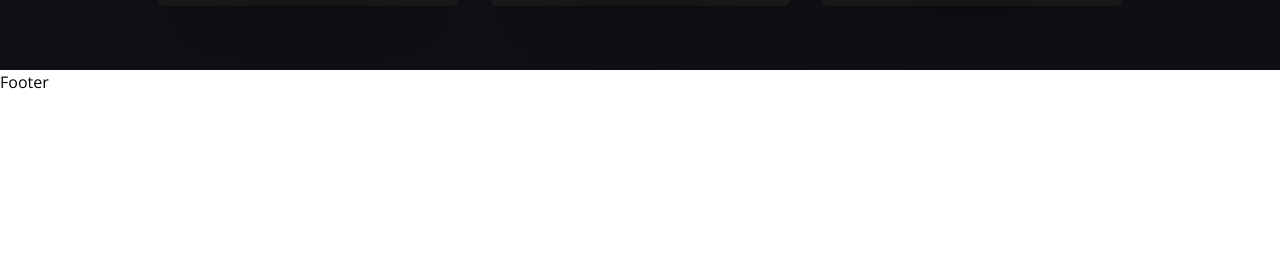
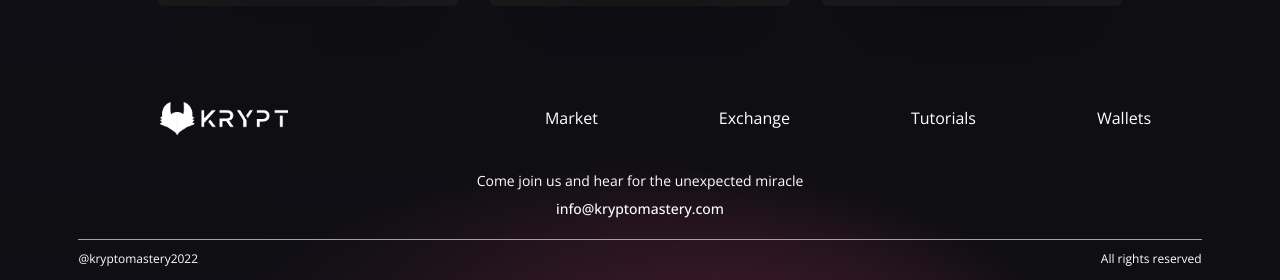
Before and after one commit to omkarg01/project_web3.0, a React (Vite) app in the folder client/: page / in a window 1280 px wide. Shown: the part 2321-2601 px from the top of the page. Before the commit the page ends 2415 px from the top, so only its background shows below. Built offline with nearby package versions, Linux system fonts and the light colour scheme.

Commit message:
Footer Done

```diff
--- a/client/src/components/Footer.jsx
+++ b/client/src/components/Footer.jsx
@@ -1,9 +1,33 @@
-import React from 'react'
+import React from "react";
 
-const Footer = () => {
-  return (
-    <h1>Footer</h1>
-  )
-}
+import logo from "../../images/logo.png";
 
-export default Footer
+const Footer = () => (
+  <div className="w-full flex md:justify-center justify-between items-center flex-col p-4 gradient-bg-footer">
+    <div className="w-full flex sm:flex-row flex-col justify-between items-center my-4">
+      <div className="flex flex-[0.5] justify-center items-center">
+        <img src={logo} alt="logo" className="w-32" />
+      </div>
+      <div className="flex flex-1 justify-evenly items-center flex-wrap sm:mt-0 mt-5 w-full">
+        <p className="text-white text-base text-center mx-2 cursor-pointer">Market</p>
+        <p className="text-white text-base text-center mx-2 cursor-pointer">Exchange</p>
+        <p className="text-white text-base text-center mx-2 cursor-pointer">Tutorials</p>
+        <p className="text-white text-base text-center mx-2 cursor-pointer">Wallets</p>
+      </div>
+    </div>
+
+    <div className="flex justify-center items-center flex-col mt-5">
+      <p className="text-white text-sm text-center">Come join us and hear for the unexpected miracle</p>
+      <p className="text-white text-sm text-center font-medium mt-2">info@kryptomastery.com</p>
+    </div>
+
+    <div className="sm:w-[90%] w-full h-[0.25px] bg-gray-400 mt-5 " />
+
+    <div className="sm:w-[90%] w-full flex justify-between items-center mt-3">
+      <p className="text-white text-left text-xs">@kryptomastery2022</p>
+      <p className="text-white text-right text-xs">All rights reserved</p>
+    </div>
+  </div>
+);
+
+export default Footer;
```
